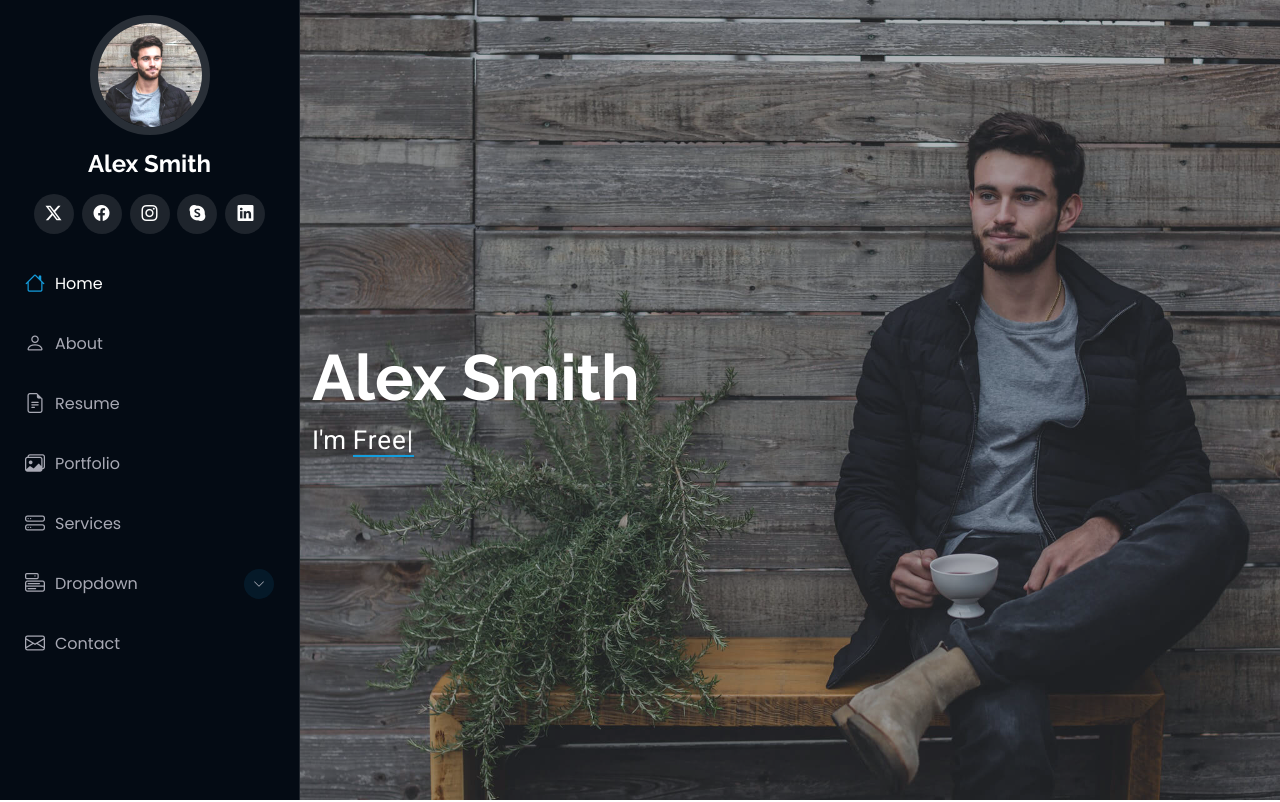
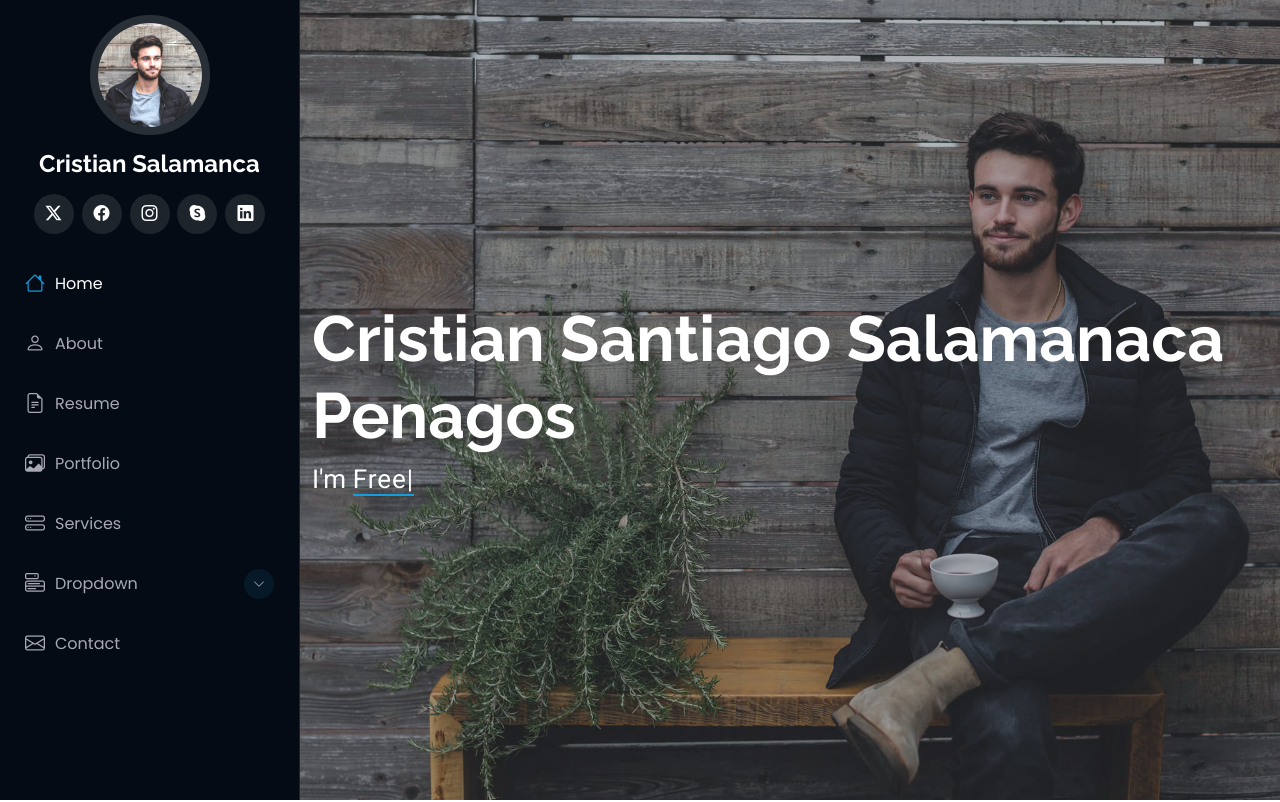
Before and after one commit to Cristian18Salamanca/cristiansalamanca.github.io, a plain HTML site: page index.html in a window 1280 px wide. Shown: the top 802 px of the page. Drawn offline with Linux system fonts and the light colour scheme.

Commit message:
Update index.html

```diff
--- a/index.html
+++ b/index.html
@@ -48,7 +48,7 @@
     <a href="index.html" class="logo d-flex align-items-center justify-content-center">
       <!-- Uncomment the line below if you also wish to use an image logo -->
       <!-- <img src="assets/img/logo.png" alt=""> -->
-      <h1 class="sitename">Alex Smith</h1>
+      <h1 class="sitename">Cristian Salamanca</h1>
     </a>
 
     <div class="social-links text-center">
@@ -97,7 +97,7 @@
       <img src="assets/img/hero-bg.jpg" alt="" data-aos="fade-in" class="">
 
       <div class="container" data-aos="fade-up" data-aos-delay="100">
-        <h2>Alex Smith</h2>
+        <h2>Cristian Santiago Salamanaca Penagos</h2>
         <p>I'm <span class="typed" data-typed-items="Designer, Developer, Freelancer, Photographer">Designer</span><span class="typed-cursor typed-cursor--blink" aria-hidden="true"></span><span class="typed-cursor typed-cursor--blink" aria-hidden="true"></span></p>
       </div>
 
```
